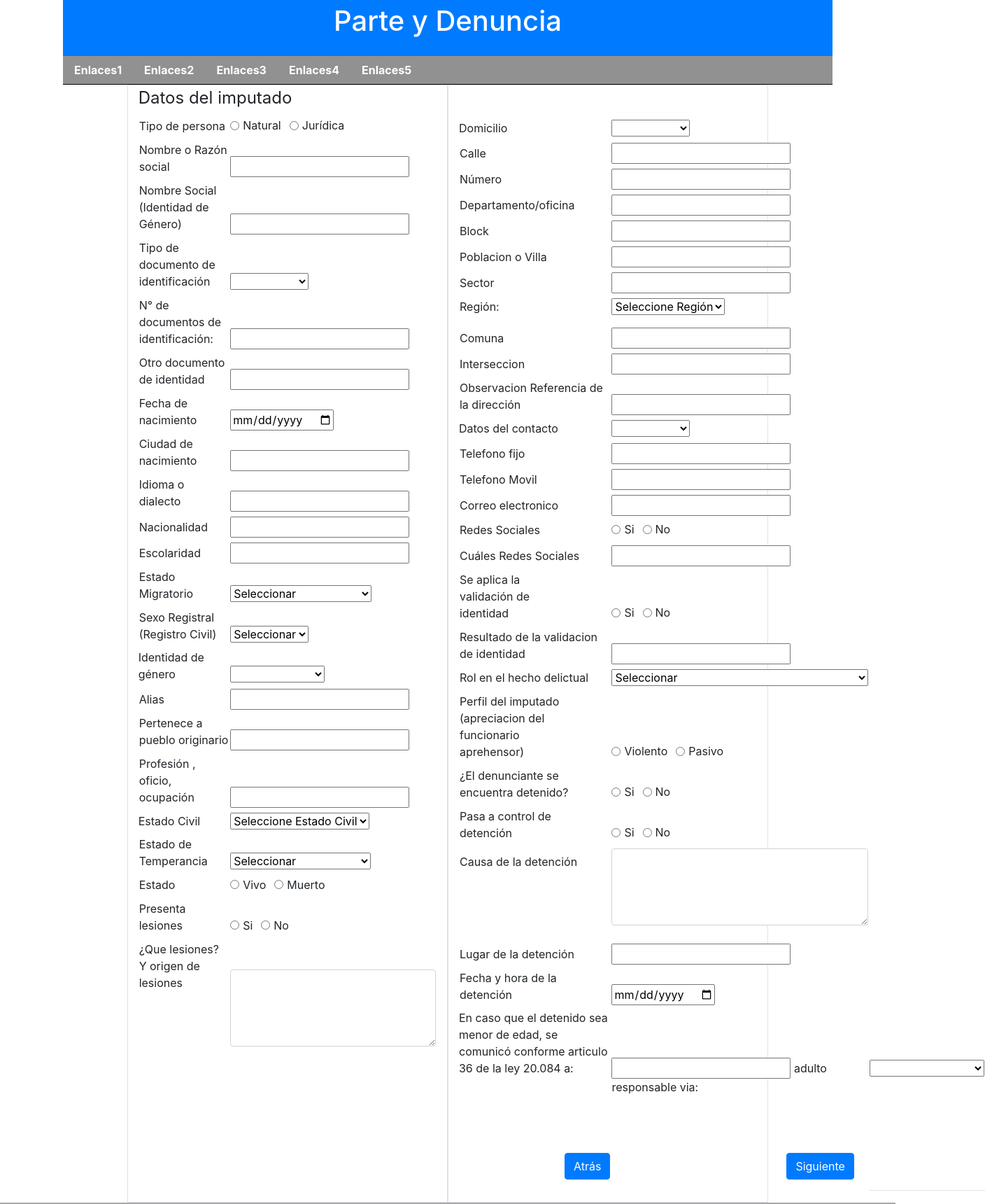
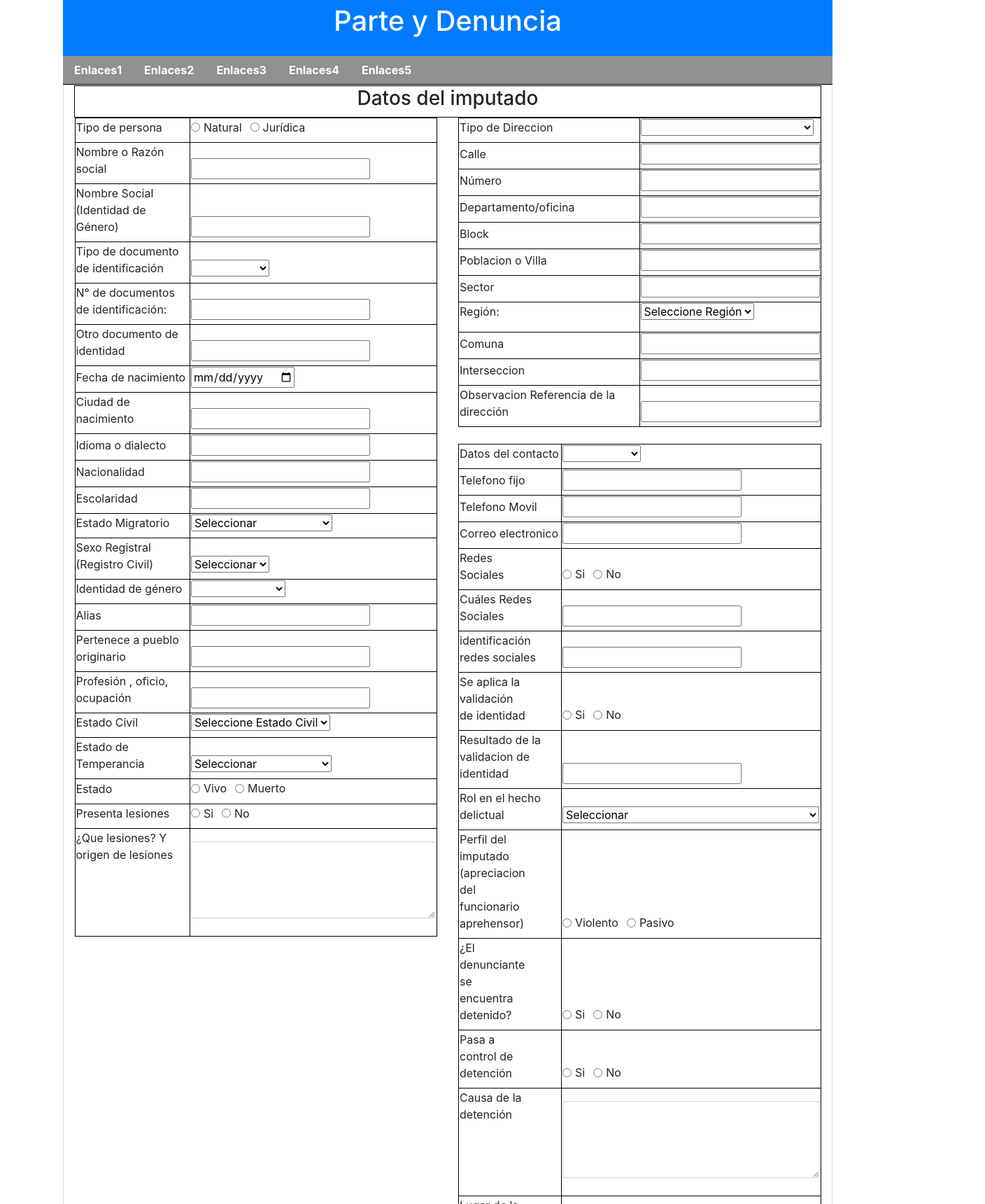
Before and after one commit to ericksolar/ParteYDenuncias, an Angular app in the folder ParteyDenunciaFrontEnd/: page /imputado in a window 1280 px wide. Shown: the part 20-1740 px from the top of the page at 70% size, 1408 px wide, since content can reach past the window. Built offline with nearby package versions, Linux system fonts and the light colour scheme.

Commit message:
UPD: Actualizacion Pantalla Imputado

```diff
--- a/ParteyDenunciaFrontEnd/src/app/components/imputado/imputado.component.css
+++ b/ParteyDenunciaFrontEnd/src/app/components/imputado/imputado.component.css
@@ -0,0 +1,3 @@
+td{
+    border: 1px solid black;
+}
--- a/ParteyDenunciaFrontEnd/src/app/components/imputado/imputado.component.html
+++ b/ParteyDenunciaFrontEnd/src/app/components/imputado/imputado.component.html
@@ -1,10 +1,18 @@
 <div class="row">
     <!--area arriba-->
 
-    <div class="col-5 offset-1 border">
+    <div class="col border">
+        <form>
             <!--area derecha-->
-        <legend class="text-align">Datos del imputado </legend>
-
+            <table style="width: 100%;">
+                <!--area derecha-->
+                <tr>
+                    <td colspan="3" class="text-center">
+                        <h3>Datos del imputado</h3>
+                    </td>
+                </tr>
+                <div class="row">
+                    <div class="col-6">
                         <tr>
                             <td>
                                 <label>Tipo de persona</label>
@@ -133,6 +141,7 @@
                                         <option value="2">Residente temporal</option>
                                         <option value="3">Residente oficial</option>
                                         <option value="4">Residente definitivo</option>
+                                        <option value="5">Ilegal</option>
                                     </select>
 
                             </td>
@@ -153,7 +162,9 @@
 
 
                         <tr>
+                            <td>
                                 <label for="disabledSelect" class="form-label">Identidad de género</label>
+                            </td>
 
                             <td>
                                 <select class="form-select" aria-label="Default select example" [(ngModel)]="IdentidadGenero" name="genero">
@@ -204,7 +215,9 @@
                         </tr>
 
                         <tr>
+                            <td>
                                 <label for="disabledSelect" class="form-label">Estado Civil</label>
+                            </td>
 
                             <td>
                                 <select class="form-select" aria-label="Default select example">
@@ -232,6 +245,7 @@
                                         <option value="2">Inestabilidad al camniar</option>
                                         <option value="3">Rostro congestionado</option>
                                         <option value="4">incoherencia al hablar</option>
+                                        <option value="5">Normal</option>
                                     </select>
                             </td>
                         </tr>
@@ -278,16 +292,17 @@
                                 <br>
                             </td>
                         </tr>
+
                     </div>
-
-    <div class="col-5 border">
-        <br><br>
+                    <div class="col-6">
                     <tr>
-            <label for="disabledSelect" class="form-label">Domicilio</label>
+                        <td>
+                            <label for="disabledSelect" class="form-label">Tipo de Direccion</label>
+                        </td>
 
                         <td>
                             <select class="form-select" aria-label="Default select example" [(ngModel)]="Domicilio" name="domic">
-                      <option selected>Seleccionar</option>
+                                <option selected>Seleccionar Tipo de Domicilio</option>
                                 <option value="1">Particular</option>
                                 <option value="2">Comercial</option>
                                 <option value="domi">Otro</option>
@@ -400,8 +415,11 @@
                             <input type="text ">
                         </td>
                     </tr>
+                    <br>
                     <tr>
+                        <td>
                             <label for="disabledSelect" class="form-label">Datos del contacto</label>
+                        </td>
 
                         <td>
                             <select class="form-select" aria-label="Default select example" [(ngModel)]="DatosContacto" name="contacto">
@@ -469,6 +487,16 @@
                             <input type="text ">
                         </td>
                     </tr>
+
+                    <tr>
+                        <td>
+                            <label>identificación redes sociales</label>
+                        </td>
+                        <td>
+                            <input type="text">
+                        </td>
+                    </tr>
+
                     <tr>
                         <td class="mb-3" style="padding-right: 50px;">
                             <label>Se aplica la validación de identidad</label>
@@ -563,10 +591,6 @@
                         </td>
                     </tr>
 
-
-
-
-
                     <tr>
                         <td>
                             <label>Causa de la detención</label>
@@ -608,11 +632,11 @@
                     </div> -->
 
                     <tr>
-            <label for="disabledSelect" class="form-label"> En caso que el detenido sea menor de edad, se comunicó conforme articulo 36 de la ley 20.084 a:</label>
                         <td>
-                <input type="text "> adulto responsable via:
+                            <label for="disabledSelect" class="form-label"> En caso que el detenido sea menor de edad, se comunicó conforme articulo 36 de la ley 20.084 a : Sr.(a)</label>
                         </td>
                         <td>
+                            <input type="text ">adulto responsable via:
                             <select class="form-select" aria-label="Default select example" [(ngModel)]="selectedAdultoResponsable" name="responsable">
                                 <option selected>Seleccionar</option>
                                 <option value="1">Telefónica</option>
@@ -625,27 +649,14 @@
                             </div>
                         </td>
                     </tr>
-
-
-
-
-
-
-
-        <tr>
-            <td>
-                <button type="submit" class="btn btn-primary " routerLink="/victima" routerLinkActive="active" style="margin-left: 150px; margin-top: 80px;">Atrás</button>
-
-            </td>
-            <td>
-                <button type="submit" class="btn btn-primary " routerLink="/testigo" routerLinkActive="active" style="margin-left: 250px; margin-top: 80px;">Siguiente</button>
-
-            </td>
-
-            <br><br><br>
-            <hr>
-        </tr>
-
-
                     </div>
                 </div>
+            </table>
+            <br>
+            <div class="row">
+                <div class="col"><button type="submit" class="btn btn-primary btn-lg btn-block " routerLink="/victima" routerLinkActive="active">Atrás</button></div>
+                <div class="col"><button type="submit" class="btn btn-primary btn-lg btn-block " routerLink="/testigo" routerLinkActive="active">Siguiente</button></div>
+            </div>
+        </form>
+    </div>
+</div>
--- a/ParteyDenunciaFrontEnd/src/app/components/victima/victima.component.html
+++ b/ParteyDenunciaFrontEnd/src/app/components/victima/victima.component.html
@@ -292,7 +292,7 @@
 
                         <tr>
                             <td>
-                                <label for="disabledSelect" class="form-label">Tipo de Domicilio</label>
+                                <label for="disabledSelect" class="form-label">Tipo de Direccion</label>
                             </td>
                             <td>
                                 <select class="form-select" aria-label="Default select example" [(ngModel)]="Domicilio" name="domic">
```
Lines whose indentation alone changed are shown as unchanged.
